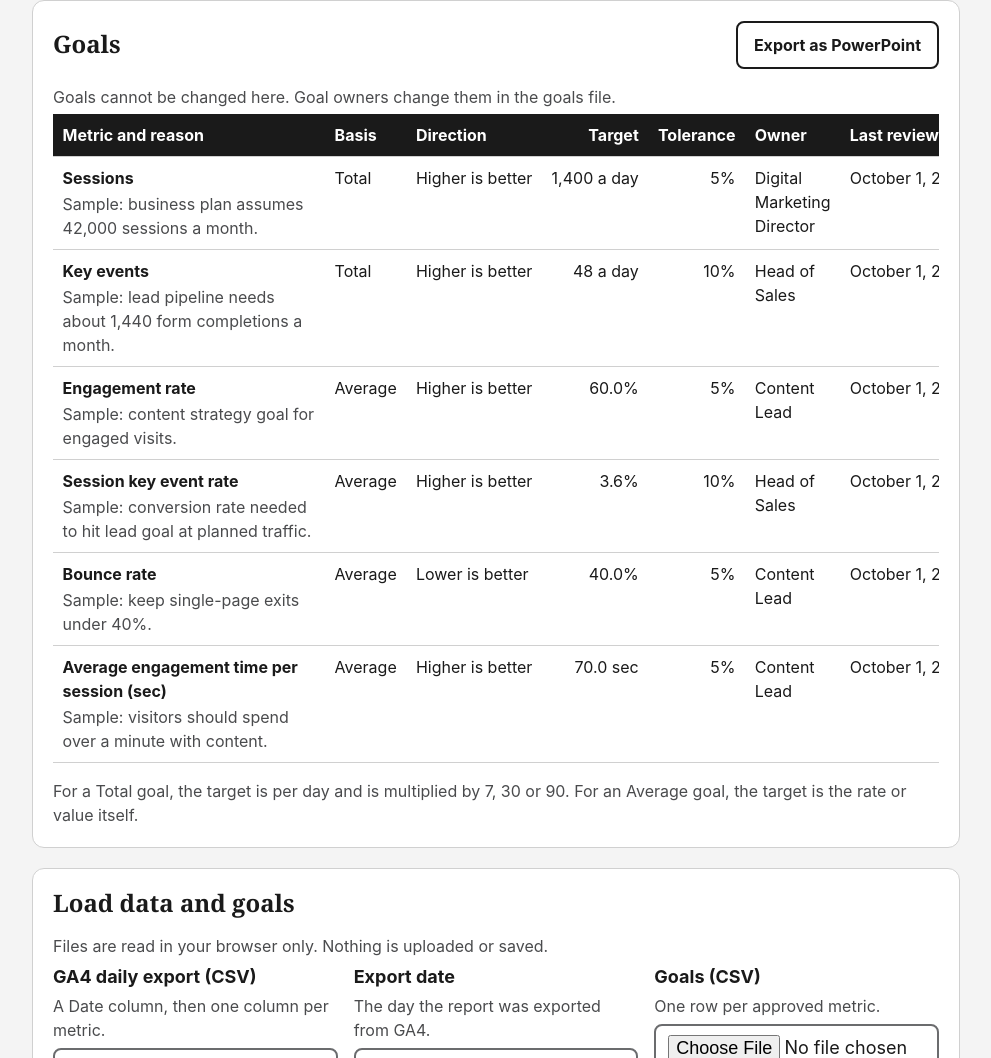
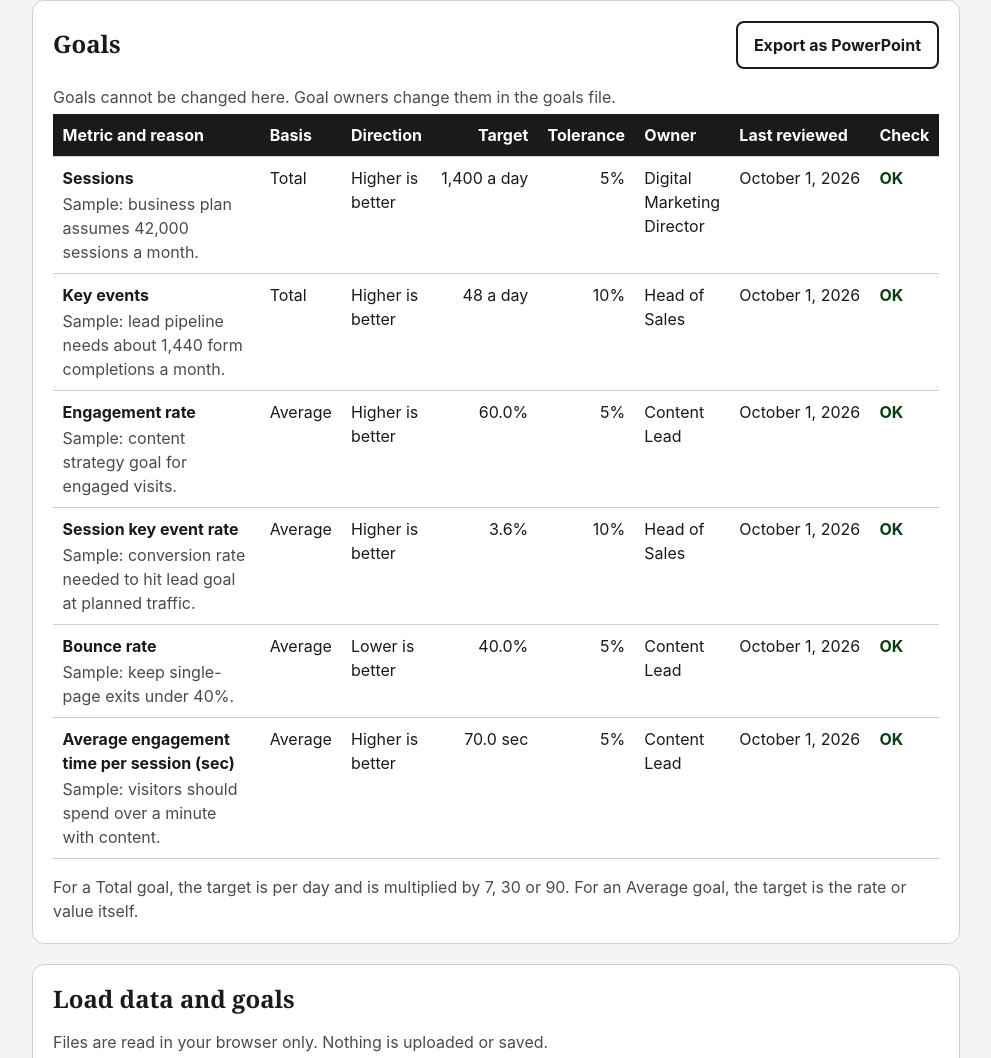
Before and after one commit to damienkp/utk-website-status-dashboard, a plain HTML site: page index.html in a window 1280 px wide. Shown: the part 2100-3158 px from the top of the page, without its empty margins (144-1135 px from the left). Drawn offline with Linux system fonts and the light colour scheme.

Commit message:
Keep the Goals table's Check column in view on desktop
Co-Authored-By: Claude Fable 5.2 <noreply@anthropic.com>

```diff
--- a/index.html
+++ b/index.html
@@ -155,7 +155,7 @@
     .check-ok { color: var(--on-ink); font-weight: 700; }
     .nowrap { white-space: nowrap; }
     th .reason { display: block; font-weight: 400; color: var(--muted); margin-top: .15rem; }
-    @media (min-width: 46.01rem) { #goalsBody th { width: 38%; min-width: 17rem; } }
+    @media (min-width: 46.01rem) { #goalsBody th { width: 30%; } }
     .scroll:focus-visible { outline-offset: 2px; }
 
     .note { color: var(--muted); font-size: 1rem; margin: 1rem 0 0; }
@@ -808,7 +808,7 @@ Average engagement time per session (sec),Average,Higher is better,70,5%,Seconds
         var x = compute(go, n), tr = el("tr");
         var head = rowHead(tr, go.metric);
         if (go.reason) head.appendChild(el("span", go.reason, "reason"));
-        cellFor(tr, "Basis", go.basis); cellFor(tr, "Direction", go.direction, "nowrap");
+        cellFor(tr, "Basis", go.basis); cellFor(tr, "Direction", go.direction);
         cellFor(tr, "Target", x.target === null ? go.targetRaw : fmt(x.target, go.unit) + (norm(go.basis) === "total" ? " a day" : ""), "num");
         cellFor(tr, "Tolerance", Math.round(x.tol * 1000) / 10 + "%", "num");
         var rev = parseDate(go.reviewed);
```
